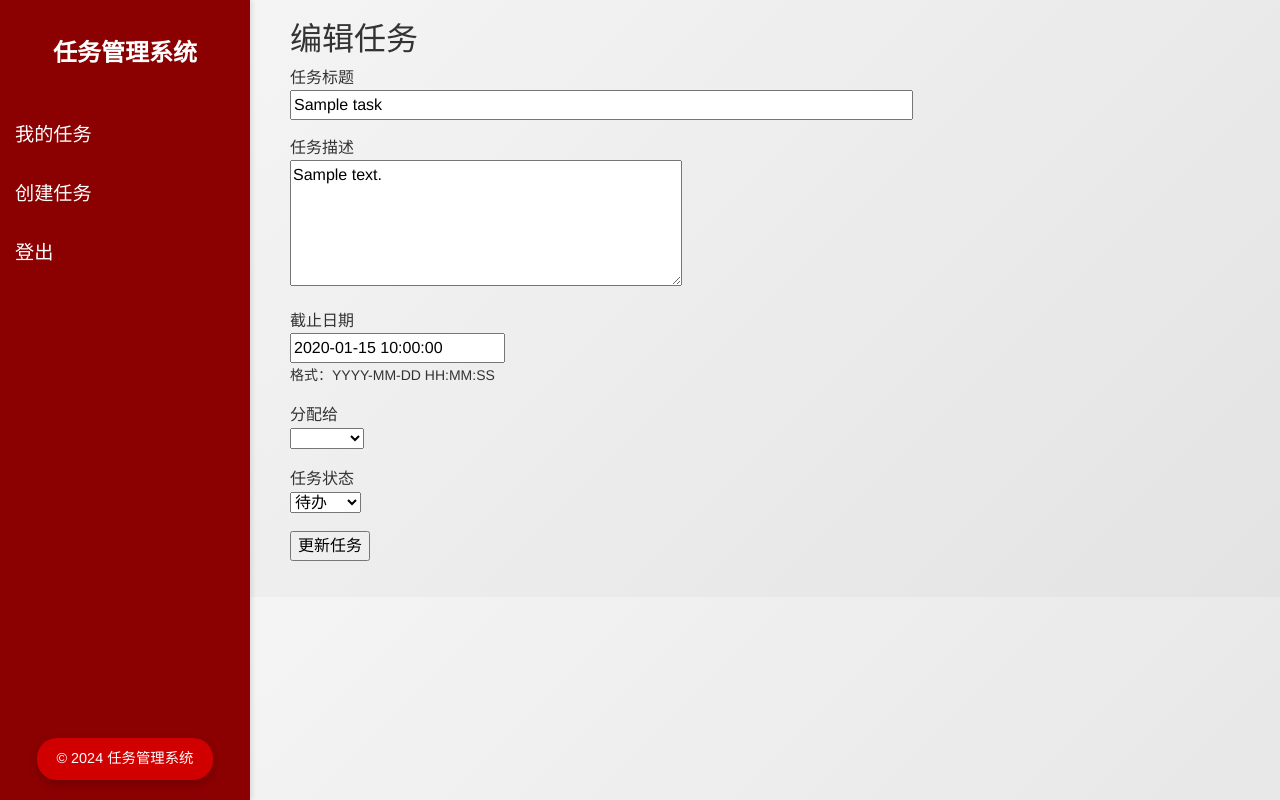
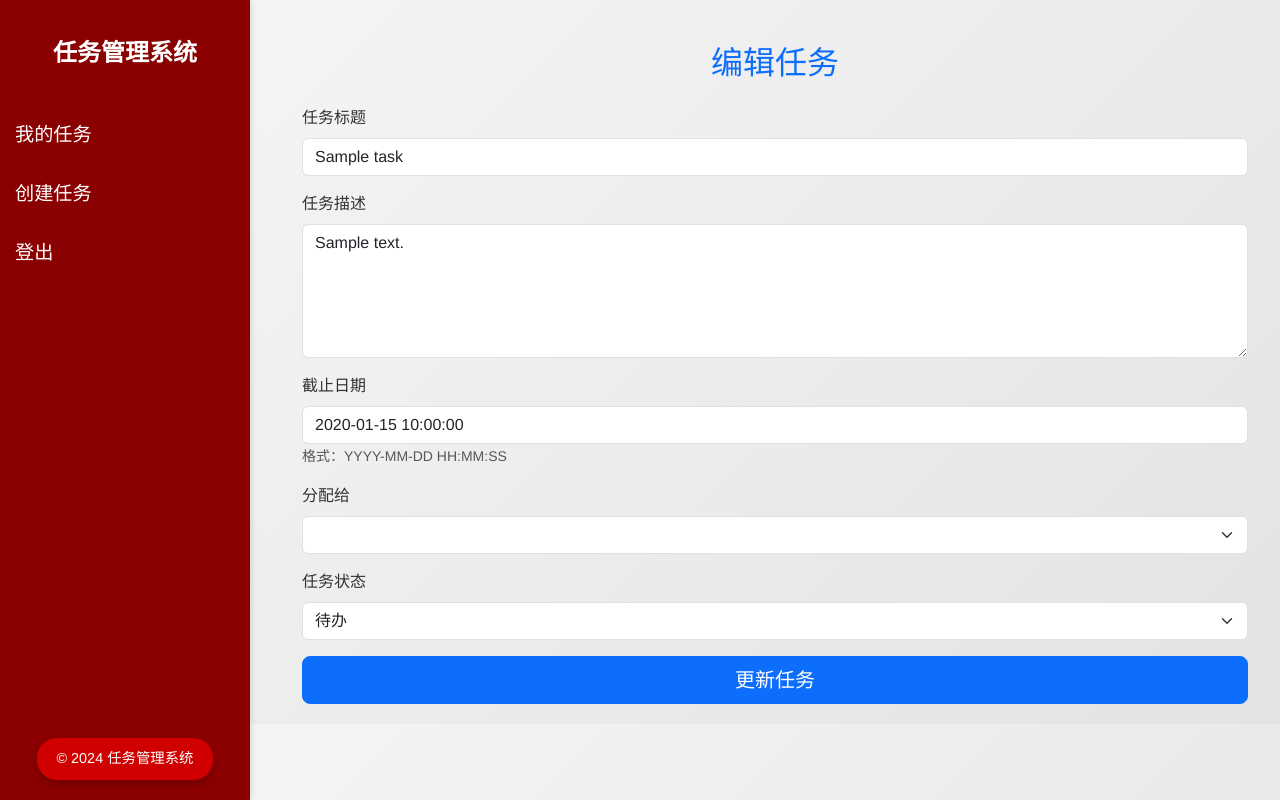
Before and after one commit to Hooogwarts/TaskMaster, a Flask app: page /task/1/edit in a window 1280 px wide. Run offline with Flask 3, Linux system fonts and the light colour scheme; a user stored in the database is signed in; tables that the repository leaves empty hold one stand-in row (values such as "Sample post"); some libraries are stand-ins or nearby versions.

Commit message:
描述更改内容，比如修复任务编辑功能或美化界面

```diff
--- a/app/routes.py
+++ b/app/routes.py
@@ -13,38 +13,38 @@
 # 配置日志
 logging.basicConfig(level=logging.DEBUG)
 
+
 @bp.route('/')
 def index():
     return render_template('index.html')
+
 
 @bp.route('/register', methods=['GET', 'POST'])
 def register():
     form = RegistrationForm()
     if form.validate_on_submit():
-        logging.debug(f"Registering user: {form.username.data}")
         user = User(username=form.username.data, email=form.email.data)
         user.set_password(form.password.data)
         db.session.add(user)
         db.session.commit()
-        flash('恭喜您，注册成功！', 'success')
+        flash('注册成功，请登录！', 'success')
         return redirect(url_for('main.login'))
     return render_template('register.html', title='注册', form=form)
+
 
 @bp.route('/login', methods=['GET', 'POST'])
 def login():
     form = LoginForm()
     if form.validate_on_submit():
-        logging.debug(f"Attempting to log in user with email: {form.email.data}")
         user = User.query.filter_by(email=form.email.data).first()
         if user and user.check_password(form.password.data):
             login_user(user)
-            logging.debug("User logged in successfully.")
             flash('登录成功！', 'success')
             return redirect(url_for('main.index'))
         else:
-            logging.debug("Login failed: Incorrect email or password.")
             flash('登录失败，请检查邮箱和密码。', 'danger')
     return render_template('login.html', title='登录', form=form)
+
 
 @bp.route('/logout')
 @login_required
@@ -53,12 +53,22 @@
     flash('您已退出登录。', 'info')
     return redirect(url_for('main.index'))
 
-@bp.route('/create_task', methods=['GET', 'POST'])
+
+@bp.route('/tasks')
+@login_required
+def tasks():
+    tasks = Task.query.filter(
+        (Task.user_id == current_user.id) | (Task.assigned_user_id == current_user.id)
+    ).all()
+    form = EmptyForm()
+    return render_template('tasks.html', title='我的任务', tasks=tasks, form=form)
+
+
+@bp.route('/task/create', methods=['GET', 'POST'])
 @login_required
 def create_task():
     form = TaskForm()
     if form.validate_on_submit():
-        logging.debug(f"Creating task: {form.title.data}")
         assigned_user = form.assigned_user.data
         task = Task(
             title=form.title.data,
@@ -75,28 +85,24 @@
             send_email(
                 subject='新任务分配给您',
                 recipients=[assigned_user.email],
-                text_body=render_template('emails/task_assigned.txt', user=assigned_user, task=task, assigner=current_user),
-                html_body=render_template('emails/task_assigned.html', user=assigned_user, task=task, assigner=current_user)
+                text_body=render_template('emails/task_assigned.txt', user=assigned_user, task=task,
+                                          assigner=current_user),
+                html_body=render_template('emails/task_assigned.html', user=assigned_user, task=task,
+                                          assigner=current_user)
             )
 
         flash('任务已创建。', 'success')
         return redirect(url_for('main.tasks'))
     return render_template('create_task.html', title='创建任务', form=form)
 
-@bp.route('/tasks')
-@login_required
-def tasks():
-    tasks = Task.query.filter(
-        (Task.user_id == current_user.id) | (Task.assigned_user_id == current_user.id)
-    ).all()
-    form = EmptyForm()
-    return render_template('tasks.html', title='我的任务', tasks=tasks, form=form)
 
 @bp.route('/task/<int:id>/edit', methods=['GET', 'POST'])
 @login_required
 def edit_task(id):
     task = Task.query.get_or_404(id)
-    if task.author != current_user:
+
+    # 校验任务的权限，允许任务的创建者或被分配的用户编辑
+    if task.author != current_user and task.assigned_user != current_user:
         abort(403)  # 禁止访问
 
     form = TaskForm()
@@ -113,8 +119,10 @@
             send_email(
                 subject='任务已重新分配给您',
                 recipients=[assigned_user.email],
-                text_body=render_template('emails/task_assigned.txt', user=assigned_user, task=task, assigner=current_user),
-                html_body=render_template('emails/task_assigned.html', user=assigned_user, task=task, assigner=current_user)
+                text_body=render_template('emails/task_assigned.txt', user=assigned_user, task=task,
+                                          assigner=current_user),
+                html_body=render_template('emails/task_assigned.html', user=assigned_user, task=task,
+                                          assigner=current_user)
             )
 
         flash('任务已更新。', 'success')
@@ -126,11 +134,12 @@
         form.assigned_user.data = task.assigned_user
     return render_template('edit_task.html', title='编辑任务', form=form, task=task)
 
+
 @bp.route('/task/<int:id>/delete', methods=['POST'])
 @login_required
 def delete_task(id):
     task = Task.query.get_or_404(id)
-    if task.user_id != current_user.id:  # 检查 user_id
+    if task.author != current_user:
         abort(403)  # 禁止访问
 
     form = EmptyForm()
@@ -142,15 +151,18 @@
     else:
         abort(400)  # 错误的请求
 
-# 错误处理程序
+
+# 错误处理
 @bp.app_errorhandler(403)
 def forbidden(error):
     return render_template('403.html'), 403
+
 
 @bp.app_errorhandler(404)
 def page_not_found(error):
     return render_template('404.html'), 404
 
+
 @bp.app_errorhandler(500)
 def internal_server_error(error):
     return render_template('500.html'), 500
--- a/app/templates/edit_task.html
+++ b/app/templates/edit_task.html
@@ -1,44 +1,60 @@
 {% extends "base.html" %}
 {% block content %}
-    <h2>编辑任务</h2>
-    <form method="POST" action="{{ url_for('main.edit_task', id=task.id) }}">
+<div class="container mt-4">
+    <h2 class="mb-4 text-center text-primary">编辑任务</h2>
+    <form method="POST" action="{{ url_for('main.edit_task', id=task.id) }}" class="needs-validation" novalidate>
         {{ form.hidden_tag() }}
-        <p>
-            {{ form.title.label }}<br>
-            {{ form.title(size=64) }}<br>
+
+        <!-- 任务标题 -->
+        <div class="mb-3">
+            <label for="title" class="form-label">{{ form.title.label }}</label>
+            {{ form.title(class="form-control", id="title", placeholder="请输入任务标题") }}
             {% for error in form.title.errors %}
-                <span style="color: red;">[{{ error }}]</span>
+                <div class="text-danger small">{{ error }}</div>
             {% endfor %}
-        </p>
-        <p>
-            {{ form.description.label }}<br>
-            {{ form.description(rows=5, cols=40) }}<br>
+        </div>
+
+        <!-- 任务描述 -->
+        <div class="mb-3">
+            <label for="description" class="form-label">{{ form.description.label }}</label>
+            {{ form.description(class="form-control", id="description", placeholder="请输入任务描述", rows=5) }}
             {% for error in form.description.errors %}
-                <span style="color: red;">[{{ error }}]</span>
+                <div class="text-danger small">{{ error }}</div>
             {% endfor %}
-        </p>
-        <p>
-            {{ form.due_date.label }}<br>
-            {{ form.due_date() }}<br>
-            <small>格式：YYYY-MM-DD HH:MM:SS</small><br>
+        </div>
+
+        <!-- 截止日期 -->
+        <div class="mb-3">
+            <label for="due_date" class="form-label">{{ form.due_date.label }}</label>
+            {{ form.due_date(class="form-control", id="due_date", placeholder="格式：YYYY-MM-DD HH:MM:SS") }}
+            <small class="form-text text-muted">格式：YYYY-MM-DD HH:MM:SS</small>
             {% for error in form.due_date.errors %}
-                <span style="color: red;">[{{ error }}]</span>
+                <div class="text-danger small">{{ error }}</div>
             {% endfor %}
-        </p>
-        <p>
-            {{ form.assigned_user.label }}<br>
-            {{ form.assigned_user() }}<br>
+        </div>
+
+        <!-- 分配用户 -->
+        <div class="mb-3">
+            <label for="assigned_user" class="form-label">{{ form.assigned_user.label }}</label>
+            {{ form.assigned_user(class="form-select", id="assigned_user") }}
             {% for error in form.assigned_user.errors %}
-                <span style="color: red;">[{{ error }}]</span>
+                <div class="text-danger small">{{ error }}</div>
             {% endfor %}
-        </p>
-        <p>
-            {{ form.status.label }}<br>
-            {{ form.status() }}<br>
+        </div>
+
+        <!-- 任务状态 -->
+        <div class="mb-3">
+            <label for="status" class="form-label">{{ form.status.label }}</label>
+            {{ form.status(class="form-select", id="status") }}
             {% for error in form.status.errors %}
-                <span style="color: red;">[{{ error }}]</span>
+                <div class="text-danger small">{{ error }}</div>
             {% endfor %}
-        </p>
-        <p>{{ form.submit(value='更新任务') }}</p>
+        </div>
+
+        <!-- 提交按钮 -->
+        <div class="d-grid gap-2">
+            {{ form.submit(class="btn btn-primary btn-lg", value="更新任务") }}
+        </div>
     </form>
+</div>
 {% endblock %}
```
Also changed, not shown: app/templates/tasks.html (+29 -11 lines), requirements.txt (+142 -0 lines), instance/app.db.
